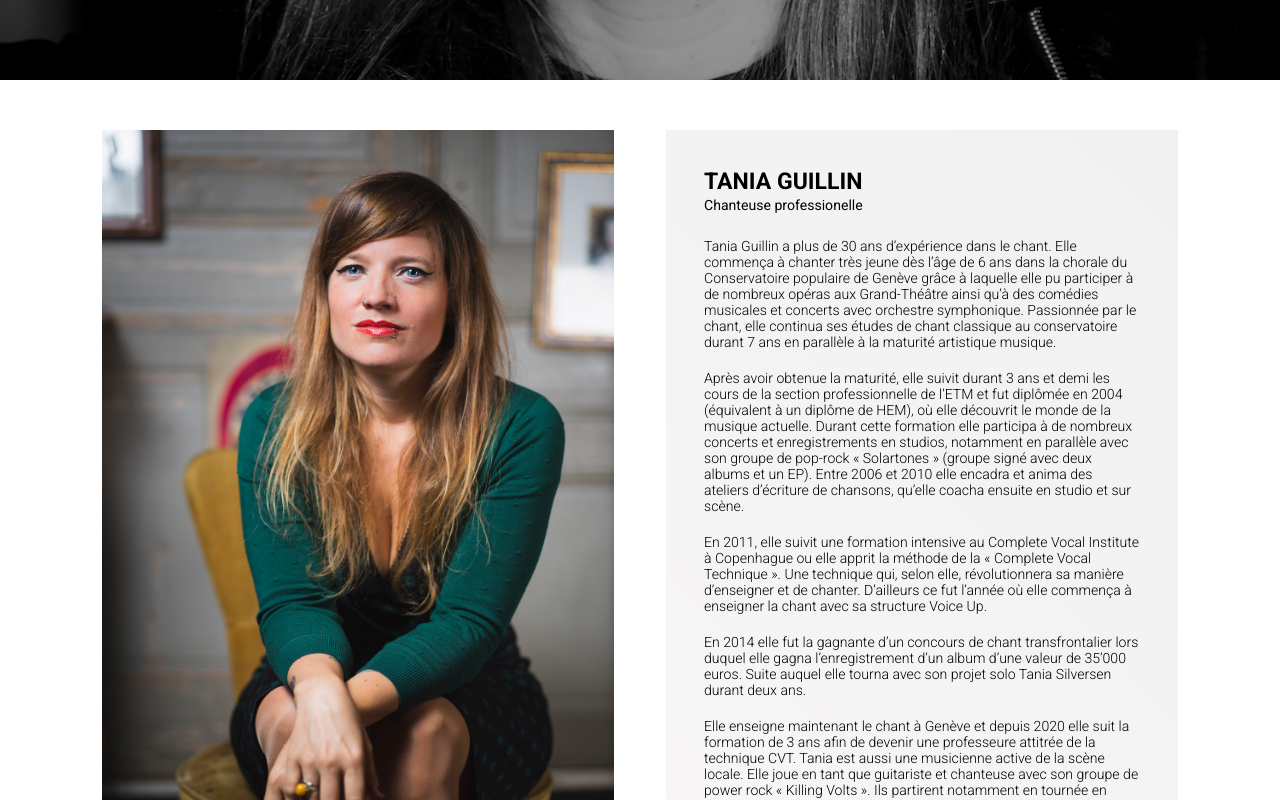
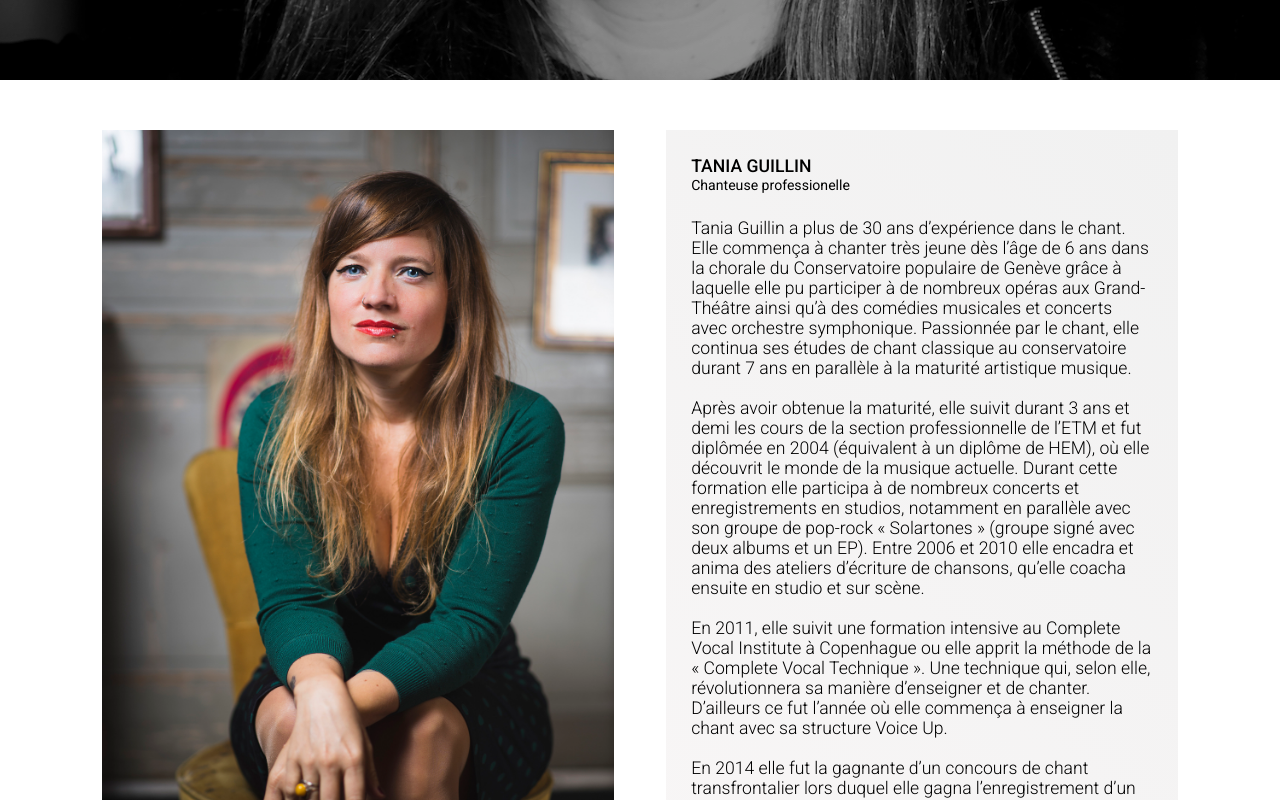
Before and after one commit to Cap0n3/VoiceUp, a React (Create React App) app: page /tania in a window 1280 px wide. Shown: the part 600-1400 px from the top of the page. Built offline with nearby package versions, Linux system fonts and the light colour scheme.

Commit message:
Modified all font size & weights => mod2

```diff
--- a/src/components/VideoModal/VideoWindow/VideoWindow.style.js
+++ b/src/components/VideoModal/VideoWindow/VideoWindow.style.js
@@ -38,7 +38,7 @@ export const Overlay = styled.div`
 export const VidDescription = styled.p`
     margin-top: 40px;
     color: ${VoiceUpColors.white};
-    font-size: ${FONT_SIZES.desktopBody};
+    font-size: ${FONT_SIZES.mobileBody};
     max-height: 100px;
     overflow-y: auto;
     ${DEBUG ? "background-color: lightblue;" : ""}
--- a/src/pages/Teacher/Teacher.style.js
+++ b/src/pages/Teacher/Teacher.style.js
@@ -1,5 +1,6 @@
 import styled from "styled-components";
 import { VoiceUpColors } from "../../colors";
+import { FONT_SIZES, FONT_WEIGHTS } from "../../globalVars";
 
 const DEBUG = false;
 const sectionPadding = 100;
@@ -41,7 +42,7 @@ export const DescriptionWrapper = styled.div`
     /* Resize block with computed values (should be both with same size) */
     width: ${({width}) => (width ? `${width}px` : "33%")};
     height: ${({height}) => (height ? `${height}px` : "")};
-    padding: 3%;
+    padding: 2%;
     /* box-shadow: 0px 17px 46px -10px #777777; */
     overflow-y: hidden;
     transition: margin-right 600ms ease;
@@ -49,7 +50,8 @@ export const DescriptionWrapper = styled.div`
     /* background-color: ${DEBUG ? "lightgreen" : VoiceUpColors.lightGrey}; */
 
     & > h2 {
-        font-size: 1.8vw;
+        font-size: ${FONT_SIZES.desktopBody};
+        font-weight: ${FONT_WEIGHTS.headingsWeight};
         margin-bottom: -5px;
         text-transform: uppercase;
         ${DEBUG ? "background-color: cyan;" : ""};
@@ -64,7 +66,7 @@ export const DescriptionWrapper = styled.div`
     }
 
     & > p {
-        font-size: 1.1vw;
+        font-size: ${FONT_SIZES.desktopBody};
         font-weight: 300;
         margin-bottom: 20px;
     }
```
